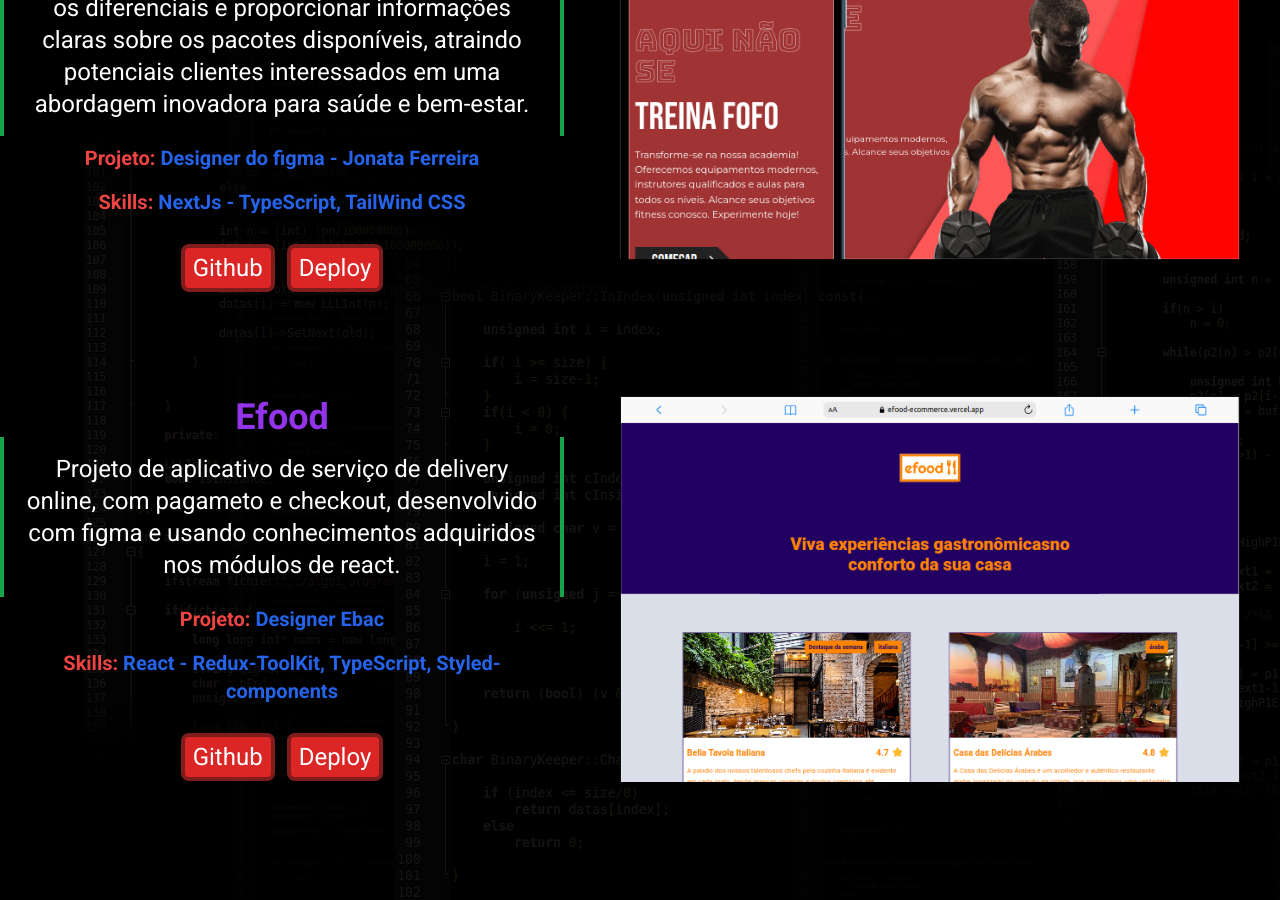
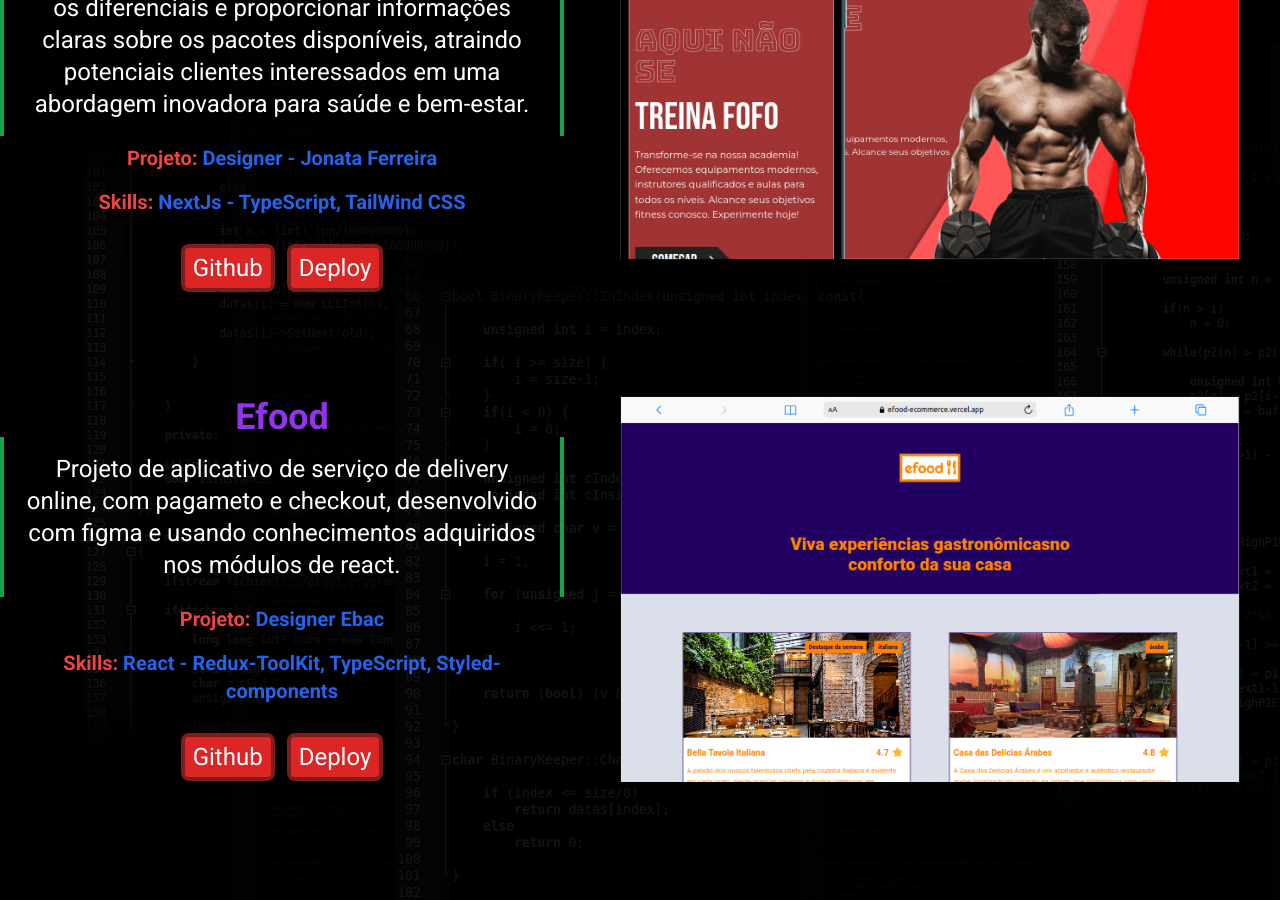
Before and after one commit to cardrocha/Portfolio_developer, a Next.js app: page / in a window 1280 px wide. Shown: the part 3560-4460 px from the top of the page. Built offline with nearby package versions, Linux system fonts and the light colour scheme.

Commit message:
Refactor: projects

```diff
--- a/src/components/Project.tsx
+++ b/src/components/Project.tsx
@@ -42,7 +42,7 @@
     title: "Landing Page - Academia",
     description:
       "Este é um projeto de website desenvolvido através do figma para apresentar os serviços e benefícios de uma academia. O foco é destacar os diferenciais e proporcionar informações claras sobre os pacotes disponíveis, atraindo potenciais clientes interessados em uma abordagem inovadora para saúde e bem-estar.",
-    project: "Designer do figma - Jonata Ferreira",
+    project: "Designer - Jonata Ferreira",
     language: "NextJs - TypeScript, TailWind CSS",
     link: "https://github.com/cardrocha/fitness-app/",
     deploy: "https://fitness-app-rho-gules.vercel.app/",
```
